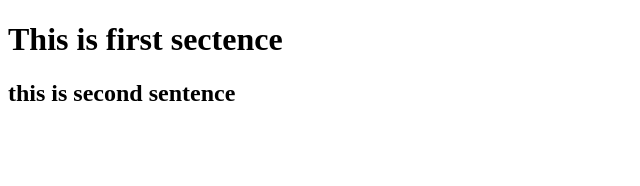
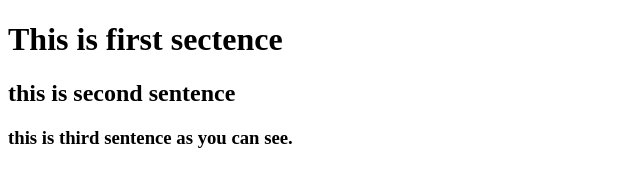
Before and after one commit to Ankit105114/github-assignment-, a plain HTML site: page index.html in a window 1280 px wide. Shown: the whole page, without its empty margins (0-640 px from the left). Drawn offline with Linux system fonts and the light colour scheme.

Commit message:
Third commit

```diff
--- a/index.html
+++ b/index.html
@@ -12,5 +12,8 @@
     <h2>
         this is second sentence
     </h2>
+    <h3>
+        this is third sentence as you can see.
+    </h3>
 </body>
 </html>
```
